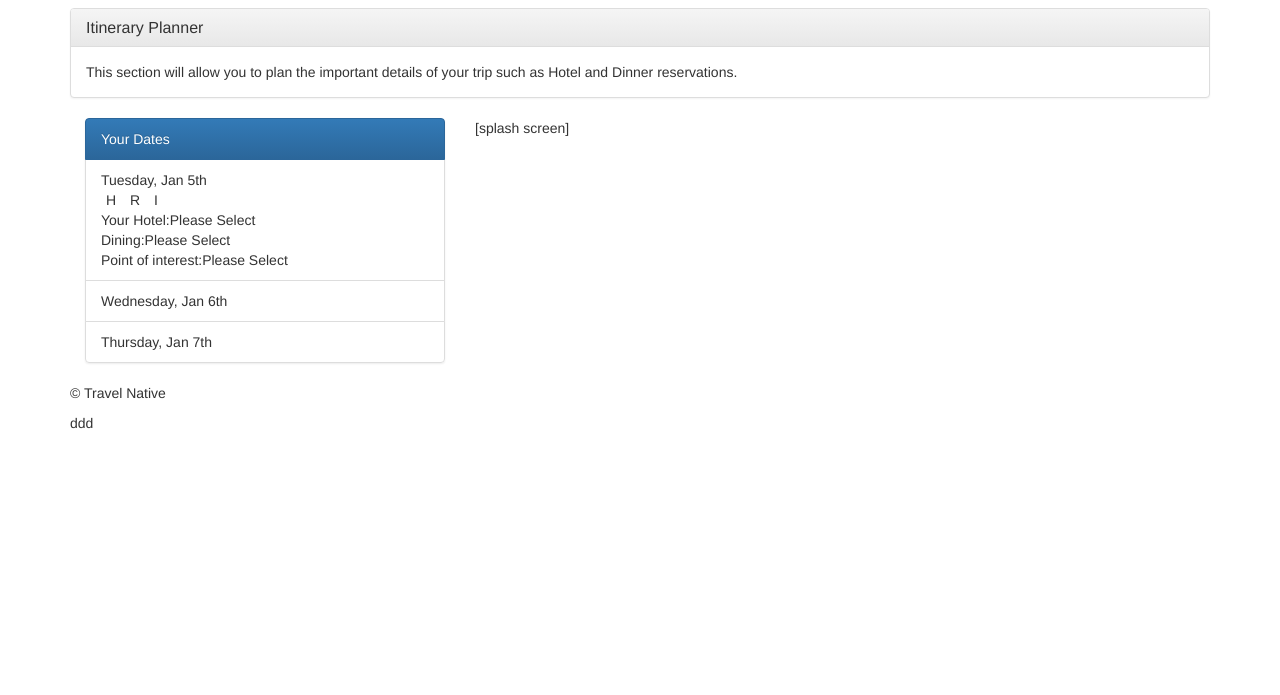
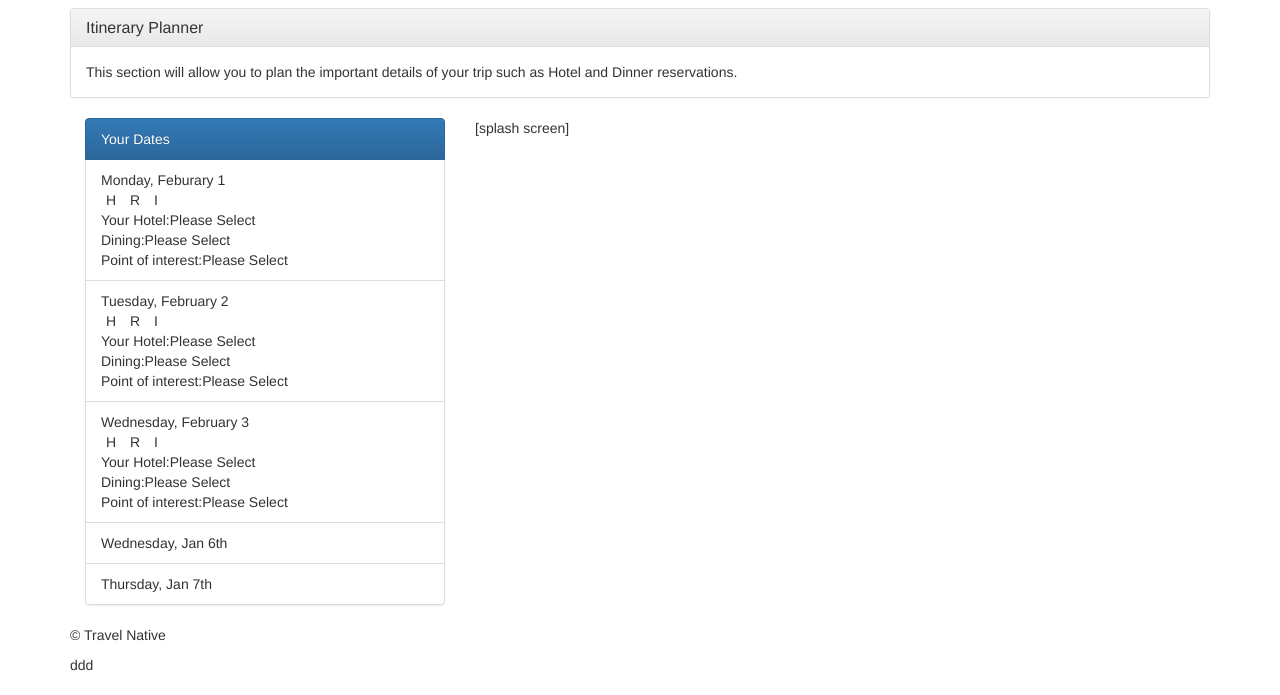
Before and after one commit to matthewdalby73/travel_native_ui, a plain HTML site: page html/itinerary-main.html in a window 1280 px wide. Shown: the part 152-847 px from the top of the page. Before the commit the page ends 800 px from the top, so only its background shows below. Drawn offline with Linux system fonts and the light colour scheme.

Commit message:
ui updates

```diff
--- a/html/itinerary-main.html
+++ b/html/itinerary-main.html
@@ -59,29 +59,8 @@
                 <div class="container">
                     <div class="row">
                         <!-- BEGIN: Itinerary panel -->
-                            <div class="col-md-4">
-                                <ul class="list-group">
-                                  <li class="list-group-item active">Your Dates</li>
-                                  <li class="list-group-item">
-                                    <div>Tuesday, Jan 5th</div>
-                                    <div>
-                                        <span class="clickyActionIcon" onclick="hotelDetailSelected()">H</span>
-                                        <span class="clickyActionIcon" onClick="restaurantDetailSelected()">R</span>
-                                        <span class="clickyActionIcon" onClick="pointOfInterestDetailSelected()">I</span>
-                                    </div>
-                                    <div><span>Your Hotel:</span><span>Please Select</span></div>
-                                    <div><span>Dining:</span><span>Please Select</span></div>
-                                    <div><span>Point of interest:</span><span>Please Select</span></div>
-                                </li>
-                                  <li class="list-group-item">
-                                    <div>Wednesday, Jan 6th</div>
+                            <div class="col-md-4" id="itinerary-list-panel">
 
-                                </li>
-                                  <li class="list-group-item">
-                                    <div>Thursday, Jan 7th</div>
-
-                                </li>
-                                </ul>
                             </div>
                         <!-- END: Itinerary panel -->
 
--- /dev/null
+++ b/html/partials/itinerary-detail.html
@@ -0,0 +1,29 @@
+
+
+
+
+
+<ul class="list-group">
+  <li class="list-group-item active">Your Dates</li>
+  {{#each dates}}
+	  <li class="list-group-item">
+	    <div>{{date_format}}</div>
+	    <div>
+	        <span class="clickyActionIcon" onclick="hotelDetailSelected()">H</span>
+	        <span class="clickyActionIcon" onClick="restaurantDetailSelected()">R</span>
+	        <span class="clickyActionIcon" onClick="pointOfInterestDetailSelected()">I</span>
+	    </div>
+	    <div><span>Your Hotel:</span><span>Please Select</span></div>
+	    <div><span>Dining:</span><span>Please Select</span></div>
+	    <div><span>Point of interest:</span><span>Please Select</span></div>
+		</li>
+	{{/each}}
+	  <li class="list-group-item">
+	    <div>Wednesday, Jan 6th</div>
+
+	</li>
+	  <li class="list-group-item">
+	    <div>Thursday, Jan 7th</div>
+
+	</li>
+</ul>
--- a/js/sections/itinerary.js
+++ b/js/sections/itinerary.js
@@ -82,3 +82,22 @@ function loadPointOfInterestData(poiData){
                 }
             });
 }
+
+loadItinerary();
+
+function loadItinerary(){
+
+	var intinerary = {"dates" : [{"date_format" : "Monday, Feburary 1"},{"date_format" : "Tuesday, February 2"},{"date_format" : "Wednesday, February 3"}]};
+
+	$.ajax({
+                url: '/html/partials/itinerary-detail.html',
+                cache: false,
+                success: function (data) {
+                    source = data;
+                    template = Handlebars.compile(source);
+                    $('#itinerary-list-panel').html(template(intinerary));
+
+                }
+            });
+
+}
```
